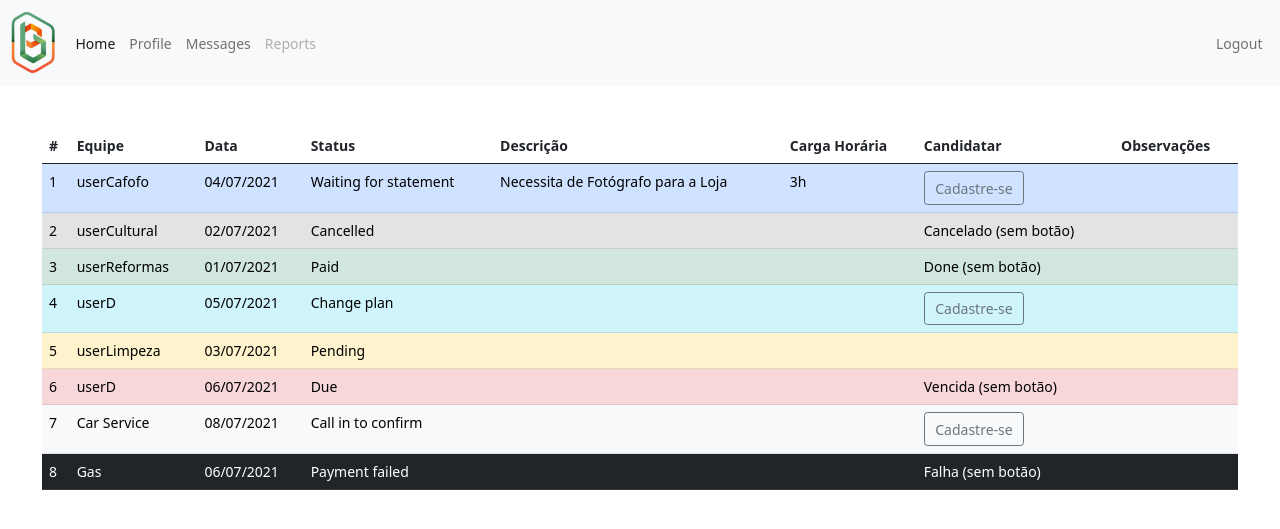
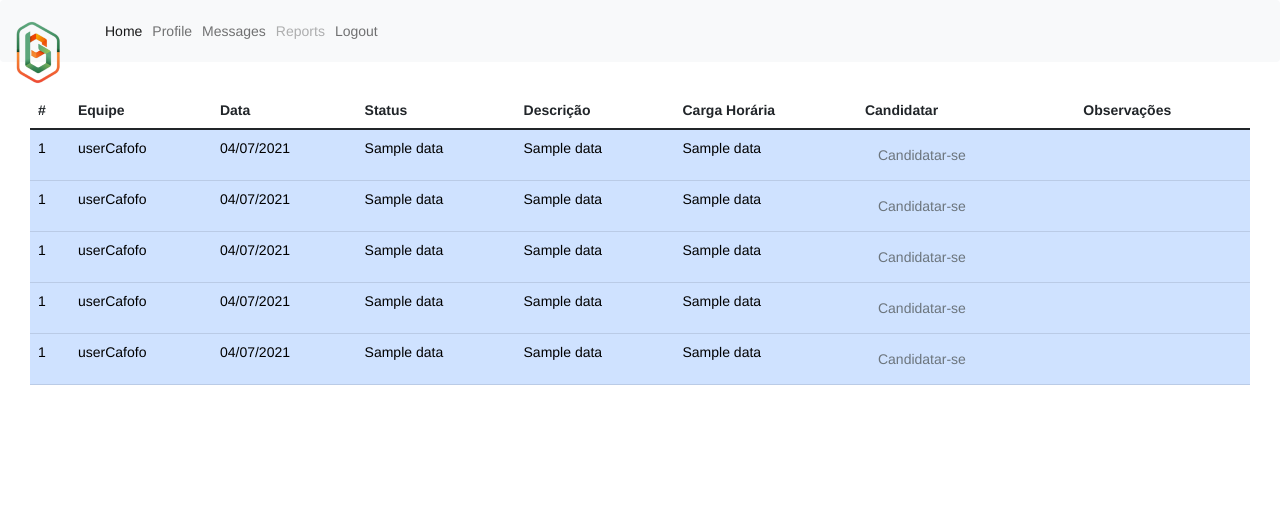
Before and after one commit to GabrielSilvaSouza/CompSoc, a Flask app: template MVPcompsoc/templates/mainpage.html in a window 1280 px wide. Shown: the top 529 px of the page. Run offline with Flask 2, Linux system fonts and the light colour scheme; the template is opened without the code that fills it: most values are stand-ins (such as "Sample title", 1, 10 or a date in 2020); some libraries are stand-ins or nearby versions.

Commit message:
ending pagination

```diff
--- a/MVPcompsoc/app.py
+++ b/MVPcompsoc/app.py
@@ -1,7 +1,9 @@
-from flask import Flask, render_template, request, redirect, url_for, session
+from flask import Flask, render_template, request, redirect, url_for, session, jsonify, json
 from flask_mysqldb import MySQL
 import MySQLdb.cursors
 import re
+import csv
+
 
 
 app = Flask(__name__)
@@ -18,12 +20,32 @@ mysql = MySQL(app)
 
 @app.route('/')
 
+@app.route('/mainpage' )
+def mainpage():
+    msg = ''
+
+
+    cursor = mysql.connection.cursor(MySQLdb.cursors.DictCursor)
+    cursor.execute('SELECT idpost, title, description, hour_currency, service_tag, status FROM post')
+    u = cursor.fetchall()
+
+    data = []
+    for row in u:
+        data.append([        row['idpost'],
+            row['title'],
+            row['description'],
+            row['hour_currency'],
+            row['service_tag'],
+            row['status'] ]
+                )
+    print(data)
+
+
+    return render_template('mainpage.html', data=data)
+
 #######################################################
 
-@app.route('/mainpage' , methods =['GET', 'POST'])
-def mainpage():
-    msg = ''
-    return render_template('mainpage.html', msg=msg)
+
 
 @app.route('/profile' , methods =['GET', 'POST'])
 def profile():
--- a/MVPcompsoc/templates/mainpage.html
+++ b/MVPcompsoc/templates/mainpage.html
@@ -7,7 +7,12 @@
     <title>ST preve</title>
     <link rel="stylesheet" type="text/css" href="{{ url_for('static', filename='css/style.css') }}">
   <link href="https://cdn.jsdelivr.net/npm/bootstrap@5.0.2/dist/css/bootstrap.min.css" rel="stylesheet">
+
+<link rel="stylesheet" href="https://maxcdn.bootstrapcdn.com/bootstrap/3.3.6/css/bootstrap.min.css" />
   <script src="https://cdn.jsdelivr.net/npm/bootstrap@5.0.2/dist/js/bootstrap.bundle.min.js"></script>
+  <script src="https://code.jquery.com/jquery-3.5.1.js"></script>
+
+
 </head>
 <body>
     <nav class="navbar navbar-expand-lg navbar-light bg-light">
@@ -47,86 +52,21 @@
             </tr>
         </thead>
         <tbody>
+
+            {% for i in range(0, 5)%}
             <tr class="table-primary">
-                <td>1</td>
+                <td>{{data[i][0]}}</td>
                 <td>userCafofo</td>
                 <td>04/07/2021</td>
-                <td>Waiting for statement</td>
-                <td>Necessita de Fotógrafo para a Loja</td>
-                <td> 3h </td>
-            <td><button type="submit" class="btn btn-outline-secondary" id="">Cadastre-se </button></td>
+                <td>{{data[i][5]}}</td>
+                <td>{{data[i][2]}}</td>
+                <td> {{data[i][3]}} </td>
+            <td><button type="submit" class="btn btn-outline-secondary" id=""> Candidatar-se </button></td>
                 <td></td>
             </tr>
-            <tr class="table-secondary">
-                <td>2</td>
-                <td>userCultural</td>
-                <td>02/07/2021</td>
-                <td>Cancelled</td>
-                <td></td>
-                <td></td>
-                <td>Cancelado (sem botão)</td>
-                <td></td>
-            </tr>
-            <tr class="table-success">
-                <td>3</td>
-                <td>userReformas</td>
-                <td>01/07/2021</td>
-                <td>Paid</td>
-                <td></td>
-                <td></td>
-                <td> Done (sem botão)</td>
-                <td></td>
-            </tr>
-            <tr class="table-info">
-                <td>4</td>
-                <td>userD</td>
-                <td>05/07/2021</td>
-                <td>Change plan</td>
-                <td></td>
-                <td></td>
-                <td><button type="submit" class="btn btn-outline-secondary" id="">Cadastre-se </button></td>
-                <td></td>
-            </tr>
-            <tr class="table-warning">
-                <td>5</td>
-                <td>userLimpeza</td>
-                <td>03/07/2021</td>
-                <td>Pending</td>
-                <td></td>
-                <td></td>
-                <td></td>
-                <td></td>
-            </tr>
-            <tr class="table-danger">
-                <td>6</td>
-                <td>userD</td>
-                <td>06/07/2021</td>
-                <td>Due</td>
-                <td></td>
-                <td></td>
-                <td> Vencida (sem botão)</td>
-                <td></td>
-            </tr>
-            <tr class="table-light">
-                <td>7</td>
-                <td>Car Service</td>
-                <td>08/07/2021</td>
-                <td>Call in to confirm</td>
-                <td></td>
-                <td></td>
-                <td><button type="submit" class="btn btn-outline-secondary" id="">Cadastre-se </button></td>
-                <td></td>
-            </tr>
-            <tr class="table-dark">
-                <td>8</td>
-                <td>Gas</td>
-                <td>06/07/2021</td>
-                <td>Payment failed</td>
-                <td></td>
-                <td></td>
-                <td>Falha (sem botão)</td>
-                <td></td>
-            </tr>
+            {% endfor %}
+
+
         </tbody>
     </table>
 </div>
```
